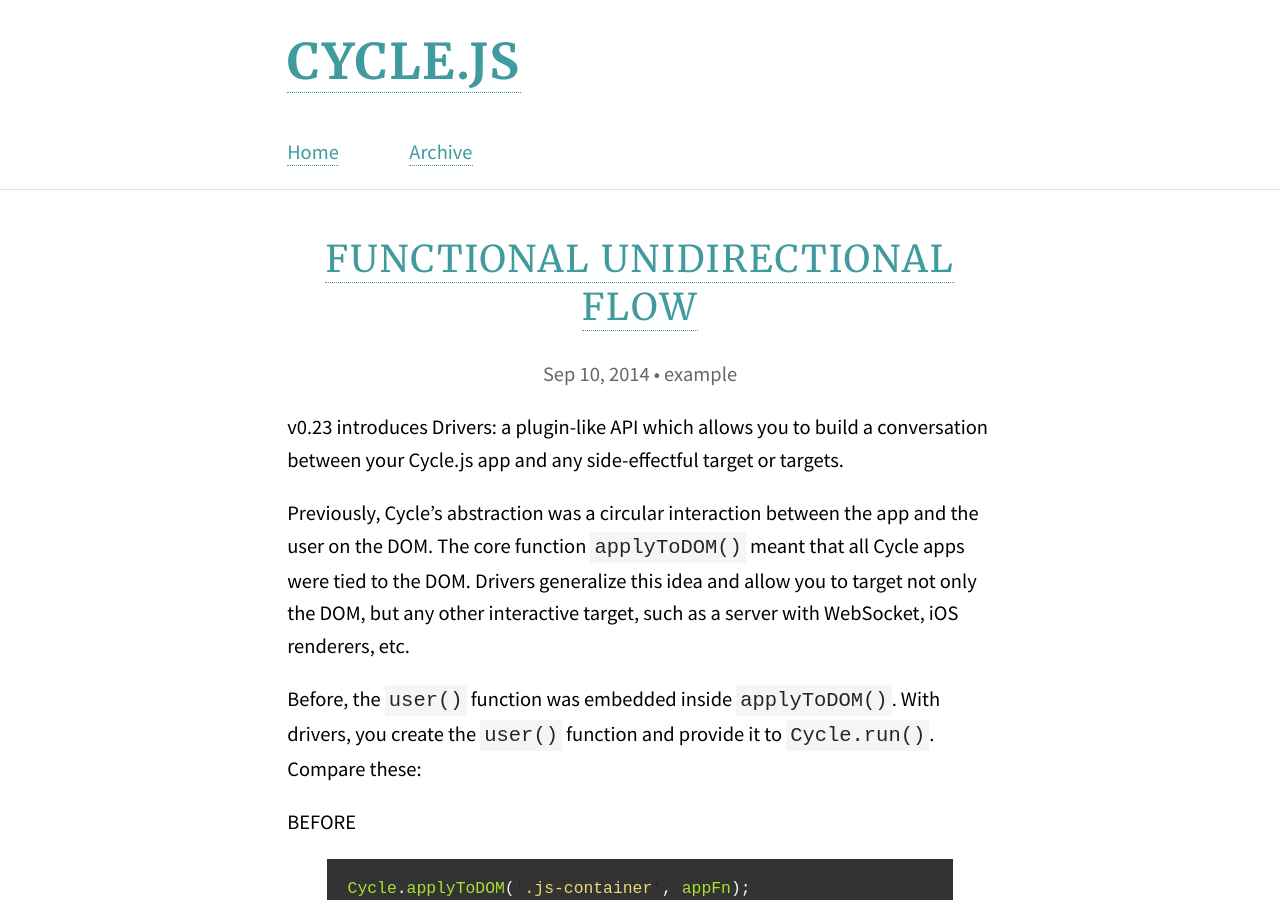
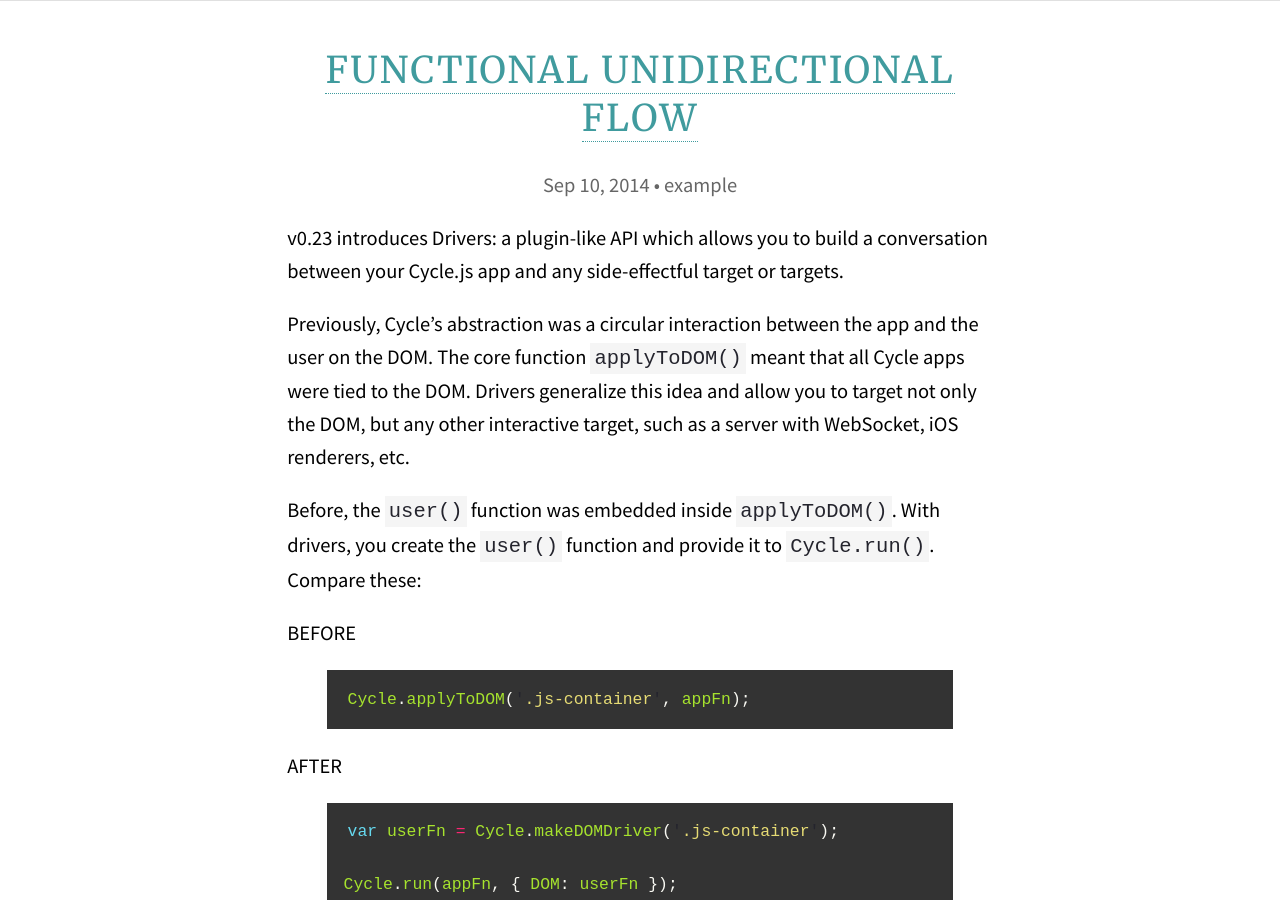
Before and after one commit to cyclejs/old-website, a Jekyll site: the page built from index.html, in a window 1280 px wide and 900 px high. Built offline with Jekyll 4.4.1, drawn with Linux system fonts in a browser that asks for light colours; nearby versions of some CDN libraries.

Commit message:
Remove site header

```diff
--- a/_layouts/blank.html
+++ b/_layouts/blank.html
@@ -13,14 +13,14 @@
     <link href='//maxcdn.bootstrapcdn.com/font-awesome/4.2.0/css/font-awesome.min.css' rel='stylesheet' type='text/css'>
   </head>
   <body>
-    <header>
-      {% unless site.style.headline %}<h1><a href="{{ site.baseurl }}/">{{ site.title }}</a></h1>{% endunless %}
-      <nav>
-        <ul>
-          <li><a href="{{ site.baseurl }}/">Home</a></li>{% for node in site.pages %}{% if node.title %}<li><a href="{{ node.url | prepend: site.baseurl }}"{% if page.url == node.url %} id="selected"{% endif %}>{{ node.title }}</a></li>{% endif %}{% endfor %}
-        </ul>
-      </nav>
-    </header>
+    <!--<header>-->
+      <!--{% unless site.style.headline %}<h1><a href="{{ site.baseurl }}/">{{ site.title }}</a></h1>{% endunless %}-->
+      <!--<nav>-->
+        <!--<ul>-->
+          <!--<li><a href="{{ site.baseurl }}/">Home</a></li>{% for node in site.pages %}{% if node.title %}<li><a href="{{ node.url | prepend: site.baseurl }}"{% if page.url == node.url %} id="selected"{% endif %}>{{ node.title }}</a></li>{% endif %}{% endfor %}-->
+        <!--</ul>-->
+      <!--</nav>-->
+    <!--</header>-->
 {{ content }}
     <footer>
       <span>By <a href="http://staltz.com">André Staltz</a> with the support of <a href="http://futurice.com">Futurice</a></span>
--- a/_layouts/default.html
+++ b/_layouts/default.html
@@ -4,7 +4,7 @@
     <article>
       <header>
         <h2><a href="{{ page.url | prepend: site.baseur }}">{{ page.title }}</a></h2>
-        <p>{% if page.author %}{{ page.author }} • {% endif %}{% if page.date %}<time datetime="{{ page.date | date_to_xmlschema }}">{{ page.date | date: "%b %-d, %Y" }}</time>{% endif %}{% if page.categories %} • {{ page.categories | array_to_sentence_string }}{% endif %}</p>
+        <!--<p>{% if page.categories %}{{ page.categories | array_to_sentence_string }}{% endif %}</p>-->
       </header>
       <div>
 {{ content }}
```
